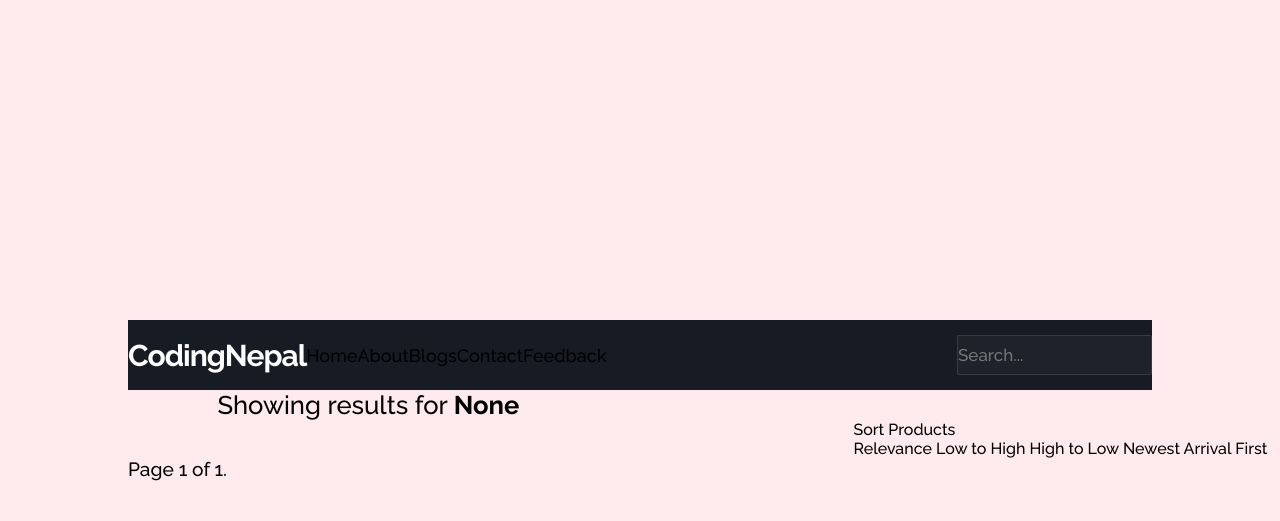
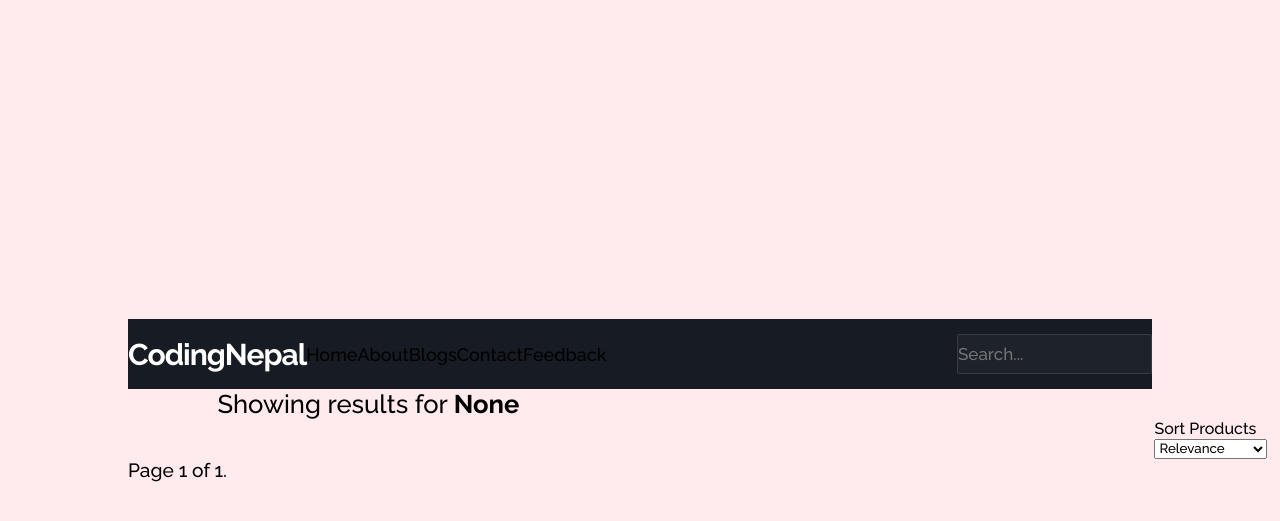
Before and after one commit to rajveerkania/pricewise, a Django app: page /result.html in a window 1280 px wide. Shown: the top 521 px of the page. Run offline with Django 4.2, Linux system fonts and the light colour scheme; some libraries are stand-ins or nearby versions.

Commit message:
added dropdown menu for sorting

```diff
--- a/templates/result.html
+++ b/templates/result.html
@@ -82,18 +82,12 @@
                 </a>
 
                 <div class="dropdown-menu" aria-labelledby="dropdownMenuLink">
-                  <a class="dropdown-item" href="?q={{ query }}&s=relevanceblender"
-                     onclick="sorting()">Relevance</a
-                  >
-                  <a class="dropdown-item" href="?q={{ query }}&s=price-asc-rank"
-                    >Low to High</a
-                  >
-                  <a class="dropdown-item" href="?q={{ query }}&s=price-desc-rank"
-                    >High to Low</a
-                  >
-                  <a class="dropdown-item" href="?q={{ query }}&s=date-desc-rank"
-                    >Newest Arrival First</a
-                    >
+                  <select onChange="window.location.href=this.value">
+                    <option value="?q={{ query }}&s=relevanceblender">Relevance</option>
+                    <option value="?q={{ query }}&s=price-asc-rank">Ascending</option>
+                    <option value="?q={{ query }}&s=price-desc-rank">Descending</option>
+                    <option value="?q={{ query }}&s=date-desc-rank">Newest Arrival</option>
+                  </select>
                 </div>
               </div>
             </div>
@@ -194,5 +188,28 @@
         cancelBtn.classList.add("show");
       };
     </script>
+    <script>
+      // Get the user's last selection from local storage
+      var lastSelection = localStorage.getItem('lastSelection');
+
+      // Set the default selection to "Relevance" if no previous selection is found
+      var defaultSelection = lastSelection || "?q={{ query }}&s=relevanceblender";
+
+      // Set the selected attribute on the default option
+      var select = document.querySelector('select');
+      var options = select.options;
+      for (var i = 0; i < options.length; i++) {
+          if (options[i].value === defaultSelection) {
+              options[i].selected = true;
+              break;
+          }
+      }
+
+      // Update local storage when the user makes a new selection
+      select.addEventListener('change', function() {
+          localStorage.setItem('lastSelection', this.value);
+      });
+  </script>
+
   </body>
 </html>
```
